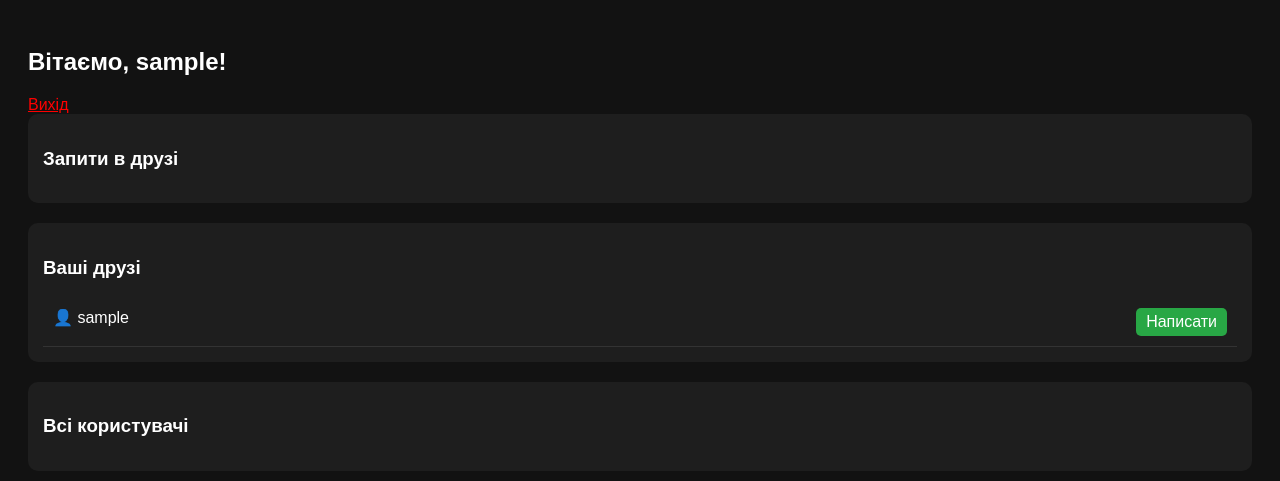
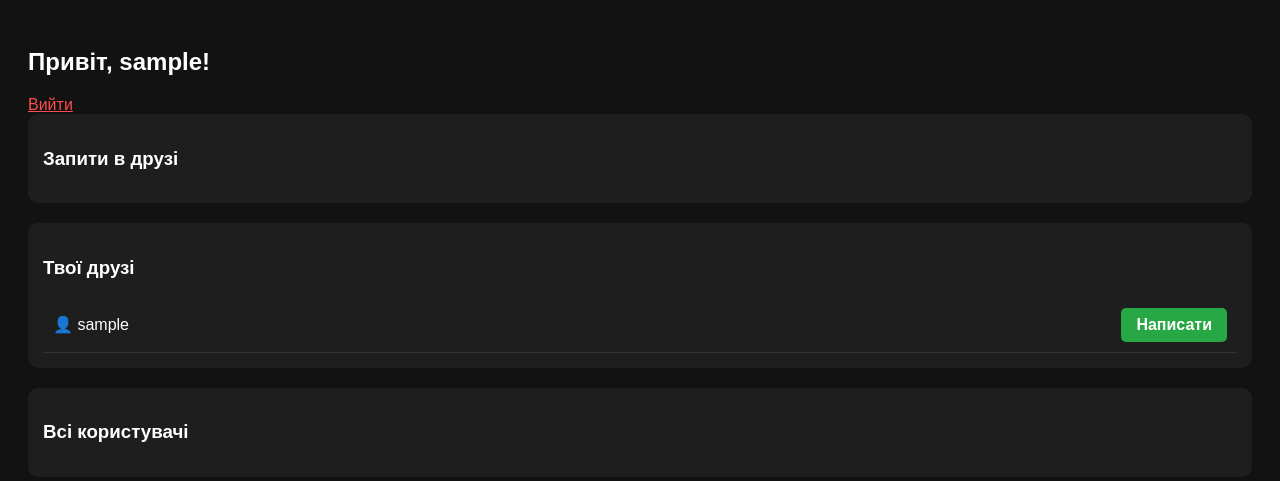
Before and after one commit to wwewwew453-bot/FlashMsg, a Flask app: page / in a window 1280 px wide. Shown: the top 481 px of the page. Run offline with Flask 3, Linux system fonts and the light colour scheme; a user stored in the database is signed in; tables that the repository leaves empty hold one stand-in row (values such as "Sample post").

Commit message:
Update index.html

```diff
--- a/templates/index.html
+++ b/templates/index.html
@@ -5,28 +5,28 @@
     <style>
         body { font-family: sans-serif; background: #121212; color: white; padding: 20px; }
         .section { background: #1e1e1e; padding: 15px; border-radius: 10px; margin-bottom: 20px; }
-        .user-card { display: flex; justify-content: space-between; padding: 10px; border-bottom: 1px solid #333; }
-        .btn { padding: 5px 10px; border-radius: 5px; text-decoration: none; color: white; }
+        .user-card { display: flex; justify-content: space-between; padding: 10px; border-bottom: 1px solid #333; align-items: center; }
+        .btn { padding: 8px 15px; border-radius: 5px; text-decoration: none; color: white; font-weight: bold; }
         .btn-add { background: #0084ff; }
         .btn-chat { background: #28a745; }
     </style>
 </head>
 <body>
-    <h2>Вітаємо, {{ current_user.username }}!</h2>
-    <a href="/logout" style="color: red;">Вихід</a>
+    <h2>Привіт, {{ current_user.username }}!</h2>
+    <a href="/logout" style="color: #ff4d4d;">Вийти</a>
 
     <div class="section">
         <h3>Запити в друзі</h3>
         {% for r in requests %}
             <div class="user-card">
                 <span>{{ r.sender.username }}</span>
-                <a href="{{ url_for('accept_friend', req_id=r.id) }}" class="btn btn-chat">Прийняти</a>
+                <a href="{{ url_for('accept_friend', req_id=r.id) }}" class="btn btn-chat">✅ Прийняти</a>
             </div>
         {% endfor %}
     </div>
 
     <div class="section">
-        <h3>Ваші друзі</h3>
+        <h3>Твої друзі</h3>
         {% for f in friends %}
             <div class="user-card">
                 <span>👤 {{ f.username }}</span>
@@ -40,7 +40,7 @@
         {% for u in all_users %}
             <div class="user-card">
                 <span>{{ u.username }}</span>
-                <a href="{{ url_for('add_friend', user_id=u.id) }}" class="btn btn-add">Додати</a>
+                <a href="{{ url_for('add_friend', user_id=u.id) }}" class="btn btn-add">➕ Додати</a>
             </div>
         {% endfor %}
     </div>
```
